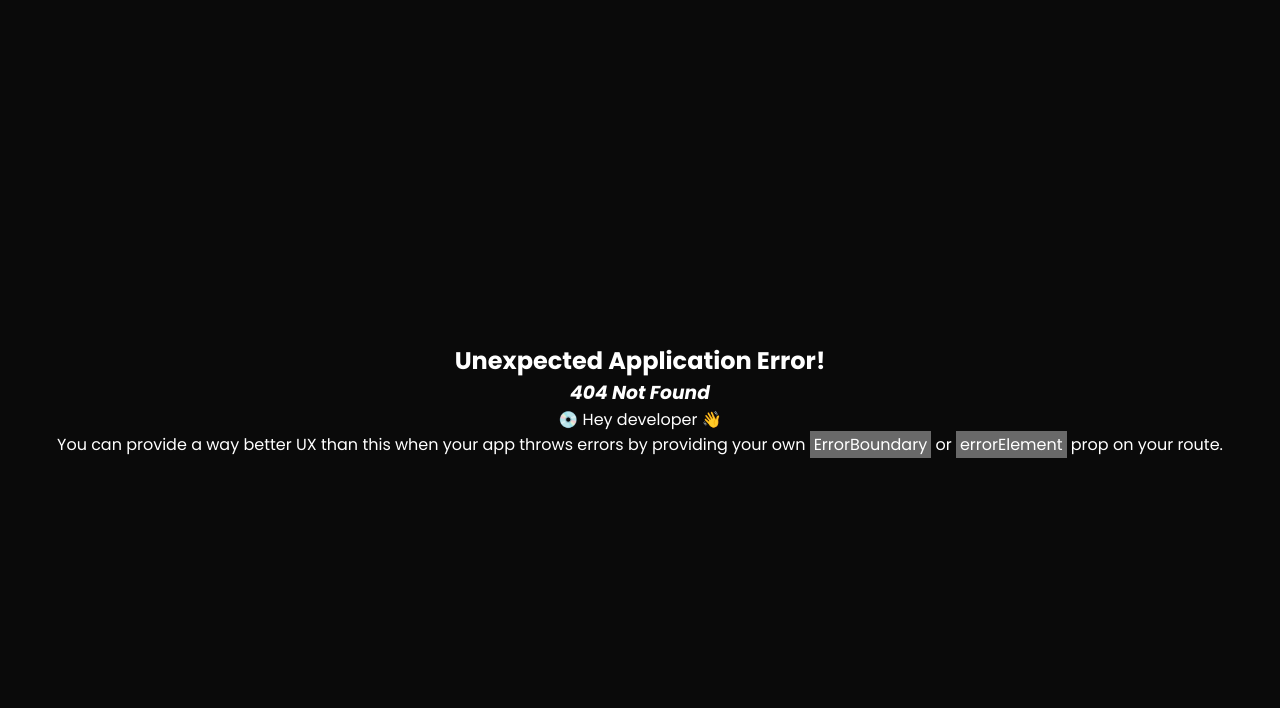
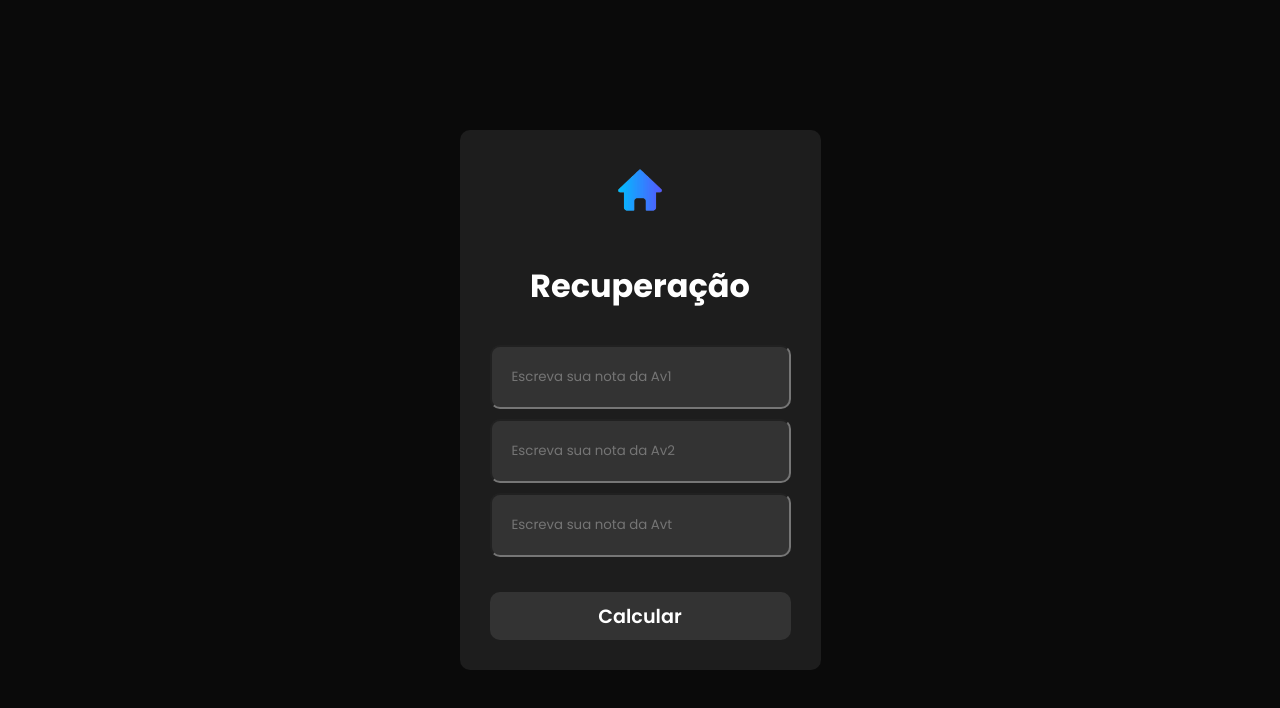
Before and after one commit to GlaucoB0/PaiNossoQueEstaNoCeu, a React (Vite) app: page /QuantoPrecisoNaRec in a window 1280 px wide. Before the commit this address had no page. Shown: the top 708 px of the page. Built offline with nearby package versions, Linux system fonts and the light colour scheme.

Commit message:
Parte de recuperação adicionada

```diff
--- a/src/MediaTotal/Response.jsx
+++ /dev/null
@@ -1,42 +0,0 @@
-import React from 'react'
-import House from '../Components/HomeIcon/House'
-import './Response.css'
-
-const Response = () => {
-    const verificaParam = new URL(window.location.href).searchParams
-
-    const media = verificaParam.get('media')
-    const avt = verificaParam.get('avt')
-
-    if (media) {
-
-        return (
-            <div className='container-response'>
-                <House />
-                <span className='green'>Você tirou média: {parseFloat(media).toFixed(2)}</span>
-                <div>
-                    <h1>Resultado</h1>
-                    <p className='subtitulo'>{media < 6 ? 'Bixo Burro do carai vai estudar mongoloide KKKKKKKKK plmds' : 'Passou bonito visse, quero ser ingual voce quando eu crescer'}</p>
-                </div>
-
-            </div>
-        )
-    }
-    if (avt) {
-        return (
-            <div className='container-response'>
-                <House />
-                <span className='green'>Você precisa tirar: {avt}</span>
-                <div>
-                    <h1>Para Passar</h1>
-                    <p className='subtitulo'>{avt >= 10 ? 'KKKKKKK KKKKKKKKKK KKKKKKKK KKKKKKKKKKK KKKKKKK KKKKKKKKKKKKKKK KKKKK KKKKKK KKKKKKKKKKKKKKKK KKKKKKKKKKKKKKKKKK' : `Com a Média 6, e ficar de boassa`}</p>
-                </div>
-
-            </div>
-        )
-    }
-
-
-}
-
-export default Response
--- a/src/Home/Home.jsx
+++ b/src/Rotas/Home/Home.jsx
@@ -1,8 +1,8 @@
 import React from 'react'
-import Button from '../Components/Button/Button'
+import Button from '../../Components/Button/Button'
 import './Home.css'
-import '../Components/Container.css'
-import Img from '../img/assustado.png'
+import '../../Components/Container.css'
+import Img from '../../img/assustado.png'
 
 const Home = () => {
     return (
@@ -17,7 +17,8 @@ const Home = () => {
             <p className='subtitulo'>Que Titia Marcia esteja com todos nós amém</p>
             <div>
                 <Button href={'/MediaTotal'} text={'Media total do trimeste'} />
-                <Button href={'/QuantoFaltaNaAvt'} text={'Nota minina da Avt para passar'} />
+                <Button href={'/QuantoFaltaNaAvt'} text={'Qual nota preciso tirar na Avt?'} />
+                <Button href={'/QuantoPrecisoNaRec'} text={'Qual nota preciso tirar na Recuperação?'}/>
             </div>
         </div>
     )
--- a/src/MediaTotal/Media.jsx
+++ b/src/Rotas/MediaTotal/Media.jsx
@@ -1,7 +1,7 @@
 import React, { useState } from 'react'
-import Input from '../Components/Input/Input'
-import Calcular from '../Components/BtnCalcular/Calcular'
-import House from '../Components/HomeIcon/House'
+import Input from '../../Components/Input/Input'
+import Calcular from '../../Components/BtnCalcular/Calcular'
+import House from '../../Components/HomeIcon/House'
 
 const Media = () => {
 
--- a/src/QuantoFaltaNaAvt/Avt.jsx
+++ b/src/Rotas/QuantoFaltaNaAvt/Avt.jsx
@@ -1,7 +1,7 @@
 import React, { useState } from 'react'
-import Input from '../Components/Input/Input'
-import Calcular from '../Components/BtnCalcular/Calcular'
-import House from '../Components/HomeIcon/House'
+import Input from '../../Components/Input/Input'
+import Calcular from '../../Components/BtnCalcular/Calcular'
+import House from '../../Components/HomeIcon/House'
 
 const Avt = () => {
 
--- /dev/null
+++ b/src/Rotas/QuantoPrecisoNaRec/Recuperacao.jsx
@@ -0,0 +1,79 @@
+import React, { useState } from 'react'
+import Input from '../../Components/Input/Input'
+import Calcular from '../../Components/BtnCalcular/Calcular'
+import House from '../../Components/HomeIcon/House'
+
+const Recuperacao = () => {
+
+    const [av1, setAv1] = useState('')
+    const [av2, setAv2] = useState('')
+    const [avt, setAvt] = useState('')
+
+    const calcularMedia = () => {
+        event.preventDefault()
+
+        if (isNaN(av1) || isNaN(av2) || isNaN(avt)) {
+            alert('é pra escrever numero ó jumento')
+            return
+        }
+        if (av1 > 10 || av1 < 0 || av1 > 10 || av2 < 0 || av2 > 10 || avt < 0 || avt > 10) {
+            alert('o pnc escreva tua nota direito plmds')
+            return
+        }
+        if (av1 == '' || av2 == '') {
+            alert('vai calcular oque ai ')
+            return
+        }
+        setAv1(Number(av1))
+        setAv2(Number(av2))
+        setAvt(Number(avt))
+
+        let menorNota = Math.min(av1, av2, avt)
+        const notas = [av1, av2, avt]
+        const indexMenorNota = notas.findIndex((nota) => nota == menorNota)
+
+        let media = ((av1 * 25) + (av2 * 25) + (avt * 50)) / 100
+        if(media >= 6 ){
+            alert('já ta passado papai aiiiiii')
+            return
+        }
+        switch (indexMenorNota) {
+            case 0:
+                while (media < 6) {
+                    menorNota += 0.5
+                    media = ((menorNota * 25) + (av2 * 25) + (avt * 50)) / 100
+                }
+                break;
+            case 1:
+                while (media < 6) {
+                    menorNota += 0.5
+                    media = ((av1 * 25) + (menorNota * 25) + (avt * 50)) / 100
+                }
+                break;
+            case 2:
+                while (media < 6) {
+                    menorNota += 0.5
+                    media = ((av1 * 25) + (av2 * 25) + (menorNota * 50)) / 100
+                }
+                break;
+        }
+
+        window.location.href = `/Response?rec=${menorNota}&index=${indexMenorNota}&av1=${av1}&av2=${av2}&avT=${avt}`
+    }
+
+
+    return (
+        <form className='container' onSubmit={calcularMedia}>
+            <House />
+            <h1>Recuperação</h1>
+            <div>
+                <Input placeholder={'Escreva sua nota da Av1'} av={setAv1} />
+                <Input placeholder={'Escreva sua nota da Av2'} av={setAv2} />
+                <Input placeholder={'Escreva sua nota da Avt'} av={setAvt} />
+            </div>
+            <Calcular calcularMedia={calcularMedia}></Calcular>
+        </form>
+    )
+}
+
+export default Recuperacao
--- /dev/null
+++ b/src/Rotas/Response/Response.jsx
@@ -0,0 +1,64 @@
+import React from 'react'
+import House from '../../Components/HomeIcon/House'
+import './Response.css'
+
+const Response = () => {
+    const verificaParam = new URL(window.location.href).searchParams
+
+    const media = verificaParam.get('media')
+    const avt = verificaParam.get('avt')
+    const rec = verificaParam.get('rec')
+
+    if (media) {
+        return (
+            <div className='container-response'>
+                <House />
+                <span className='green'>Você tirou média: {parseFloat(media).toFixed(2)}</span>
+                <div>
+                    <h1>Resultado</h1>
+                    <p className='subtitulo'>{media < 6 ? 'Bixo Burro do carai vai estudar mongoloide KKKKKKKKK plmds' : 'Passou bonito visse, quero ser ingual voce quando eu crescer'}</p>
+                </div>
+
+            </div>
+        )
+    }
+
+    if (avt) {
+        return (
+            <div className='container-response'>
+                <House />
+                <span className='green'>Você precisa tirar: {avt}</span>
+                <div>
+                    <h1>Para Passar</h1>
+                    <p className='subtitulo'>{avt >= 10 ? 'KKKKKKK KKKKKKKKKK KKKKKKKK KKKKKKKKKKK KKKKKKK KKKKKKKKKKKKKKK KKKKK KKKKKK KKKKKKKKKKKKKKKK KKKKKKKKKKKKKKKKKK' : `Com a Média 6, e ficar de tranks 😎`}</p>
+                </div>
+
+            </div>
+        )
+    }
+
+    if (rec){
+        const index = Number(verificaParam.get('index'))
+        const av1 = Number(verificaParam.get('av1'))
+        const av2 = Number(verificaParam.get('av2'))
+        const avT = Number(verificaParam.get('avT'))
+
+        const notas = [av1,av2,avT]
+
+        return (
+            <div className='container-response'>
+                <House />
+                <span className='green'>Você precisa tirar: {rec}</span>
+                <div>
+                    <h1>Conclusão</h1>
+                    <p className='subtitulo'>{rec >= 10 ? 'KKKKKKK KKKKKKKKKK KKKKKKKK KKKKKKKKKKK KKKKKKK KKKKKKKKKKKKKKK KKKKK KKKKKK KKKKKKKKKKKKKKKK KKKKKKKKKKKKKKKKKK' : `A nota da sua recuperação vai subistituir a sua AV com a menor nota que foi ${notas[index]} pelo ${rec} que você tirou, assim ficando com média 6.`}</p>
+                </div>
+
+            </div>
+        )
+    }
+
+
+}
+
+export default Response
```
Also changed, not shown: src/main.jsx (+11 -4 lines), src/Rotas/Home/Home.css (renamed from src/Home/Home.css), src/Rotas/Response/Response.css (renamed from src/MediaTotal/Response.css), src/module/modulo.js (deleted).
